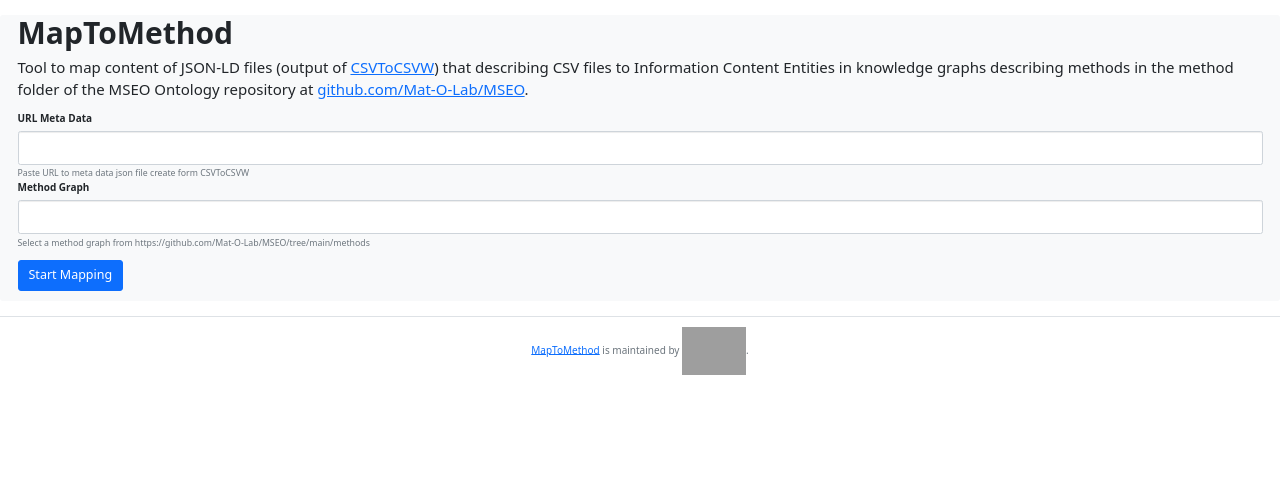
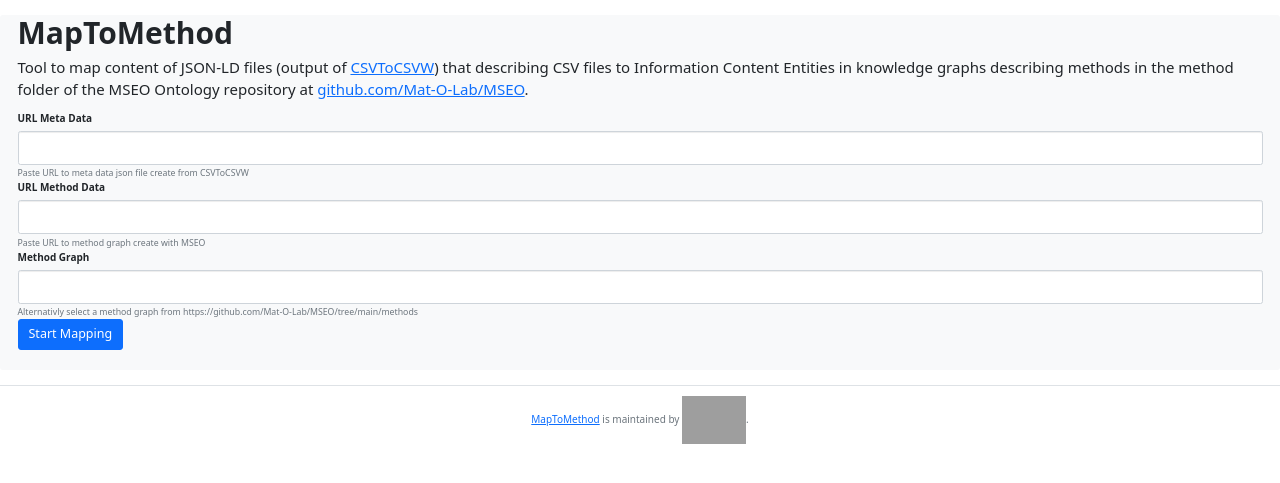
Before and after one commit to Mat-O-Lab/MapToMethod, a Flask app: page / in a window 1280 px wide. Shown: the part 64-547 px from the top of the page. Run offline with Flask 2, Linux system fonts and the light colour scheme; lists and menus that the app fills with data are empty; some libraries are stand-ins or nearby versions; grey boxes are pictures that could not be loaded.

Commit message:
added a method_url field to start_form, mseo_graph is loaded once on import of maptomethod module

```diff
--- a/app.py
+++ b/app.py
@@ -13,7 +13,7 @@ from sqlalchemy.dialects.postgresql import JSON
 
 from flask_wtf import FlaskForm
 from wtforms import URLField, SelectField, FieldList, FormField, StringField
-from wtforms.validators import DataRequired
+from wtforms.validators import DataRequired, Optional, URL
 #from source.chowlk.transformations import transform_ontology
 #from source.chowlk.utils import read_drawio_xml
 import xml.etree.ElementTree as ET
@@ -52,12 +52,14 @@ class User(db.Model):
     def __repr__(self) -> str:
         return super().__repr__()
 
-methods_dict=maptomethod.mseo_methods
+methods_dict=maptomethod.get_methods()
 #methods_dict={'DIN_EN_ISO_527': 'https://raw.githubusercontent.com/Mat-O-Lab/MSEO/main/methods/DIN_EN_ISO_527-3.drawio.ttl'}
 
 class StartForm(FlaskForm):
-    data_url = URLField('URL Meta Data', validators=[DataRequired()], description='Paste URL to meta data json file create form CSVToCSVW')
-    method_sel = SelectField('Method Graph', choices=[(v,k) for k,v in methods_dict.items()],description='Select a method graph from https://github.com/Mat-O-Lab/MSEO/tree/main/methods')
+    data_url = URLField('URL Meta Data', validators=[DataRequired(),URL()], description='Paste URL to meta data json file create from CSVToCSVW')
+    method_url = URLField('URL Method Data', validators=[Optional(),URL()], description='Paste URL to method graph create with MSEO')
+    method_sel = SelectField('Method Graph', choices=[(v,k) for k,v in methods_dict.items()],description='Alternativly select a method graph from https://github.com/Mat-O-Lab/MSEO/tree/main/methods')
+
 
 class SelectForm(FlaskForm):
     select = SelectField("Placeholder", default=(0, "None"),choices=[],validate_choice=False)
@@ -120,8 +122,16 @@ def create_mapper():
     #print(request.form)
     if start_form.validate_on_submit():
         # url valid now test if readable -metadata.json
+        data_url=start_form.data_url.data
+        print(start_form.method_url.data)
+        #if url to method graph provided use it if not use select widget
+        if start_form.method_url.data:
+            method_url=start_form.method_url.data
+        else:
+            method_url=start_form.method_sel.data
+
         try:
-            mapper=maptomethod.Mapper(data_url=start_form.data_url.data, method_url=start_form.method_sel.data)
+            mapper=maptomethod.Mapper(data_url=data_url, method_url=method_url)
         except (ValueError, TypeError) as err:
             flash(str(err))
         else:
@@ -171,8 +181,6 @@ def mappingfile():
         filename, file_data = maptomethod.Mapper(content['data_url'],content['method_url'], content['info_lines'], maplist=content['maplist'].items()).to_yaml()
         return jsonify({"filename": filename, "filedata": file_data})
 
-
-
 @app.errorhandler(500)
 def handle_500_error(e):
     return jsonify({"error": "Server error, review the input"}), 500
--- a/maptomethod.py
+++ b/maptomethod.py
@@ -48,6 +48,26 @@ sub_classes = prepareQuery(
 #github credatials
 #mseo_repo=github.Github().get_repo("Mat-O-Lab/MSEO")
 #res_repo=github.Github().get_repo("Mat-O-Lab/resources")
+
+mseo_graph=Graph()
+mseo_graph.parse(cco_url,format='turtle')
+mseo_graph.parse(str(mseo),format='xml')
+
+
+def get_ICE_classes():
+  InformtionContentEntity = URIRef("http://www.ontologyrepository.com/CommonCoreOntologies/InformationContentEntity")
+  #mseo_ICE=list(mseo.query(sub_classes, initBindings={'parent': InformtionContentEntity}, initNs={ 'mseo': mseo }))
+  g_ICE=list(mseo_graph.query(sub_classes, initBindings={'parent': InformtionContentEntity}, initNs={ 'cco': cco , 'mseo': mseo }))
+  ICE_classes=[result[0] for result in g_ICE]#+[result[0] for result in mseo_ICE]
+  return ICE_classes
+
+def get_temporal_region_classes():
+  TemporalRegionClass = URIRef("http://purl.obolibrary.org/obo/BFO_0000008")
+  #mseo_ICE=list(mseo.query(sub_classes, initBindings={'parent': InformtionContentEntity}, initNs={ 'mseo': mseo }))
+  g_TR=list(mseo_graph.query(sub_classes, initBindings={'parent': TemporalRegionClass}, initNs={ 'cco': cco , 'mseo': mseo }))
+  TR_classes=[result[0] for result in g_TR]#+[result[0] for result in mseo_ICE]
+  return TR_classes
+
 
 class Mapper:
     def __init__(self, data_url, method_url,ICEs=None,InfoLines=None,maplist=list()):
@@ -141,25 +161,3 @@ def get_mapping_output(data_url,method_url,map_list,infolines_dict):
     mapping_filename=data_url.split('/')[-1].split('-metadata')[0]+'-map.yaml'
     mapping_data=yaml.dump(result,Dumper=Dumper)
     return mapping_filename, mapping_data
-
-def get_ICE_classes():
-  g=Graph()
-  g.parse(cco_url,format='turtle')
-  #mseo = Graph()
-  g.parse(str(mseo),format='xml')
-  InformtionContentEntity = URIRef("http://www.ontologyrepository.com/CommonCoreOntologies/InformationContentEntity")
-  #mseo_ICE=list(mseo.query(sub_classes, initBindings={'parent': InformtionContentEntity}, initNs={ 'mseo': mseo }))
-  g_ICE=list(g.query(sub_classes, initBindings={'parent': InformtionContentEntity}, initNs={ 'cco': cco , 'mseo': mseo }))
-  ICE_classes=[result[0] for result in g_ICE]#+[result[0] for result in mseo_ICE]
-  return ICE_classes
-
-def get_temporal_region_classes():
-  g=Graph()
-  g.parse(cco_url,format='turtle')
-  #mseo = Graph()
-  g.parse(str(mseo),format='xml')
-  TemporalRegionClass = URIRef("http://purl.obolibrary.org/obo/BFO_0000008")
-  #mseo_ICE=list(mseo.query(sub_classes, initBindings={'parent': InformtionContentEntity}, initNs={ 'mseo': mseo }))
-  g_TR=list(g.query(sub_classes, initBindings={'parent': TemporalRegionClass}, initNs={ 'cco': cco , 'mseo': mseo }))
-  TR_classes=[result[0] for result in g_TR]#+[result[0] for result in mseo_ICE]
-  return TR_classes
--- a/templates/index.html
+++ b/templates/index.html
@@ -29,26 +29,23 @@
       </p>
       <form class='pb-3' method="post" action="{{ url_for('create_mapper') }}">
         <div class="mb-3">
-          {{ start_form.csrf_token }}
-          {{ start_form.data_url.label }}
-          {{ start_form.data_url(class="form-control", **{'aria-describedby': 'urlHelp'}) }}
-          <div id="urlHelp" class="form-text">{{ start_form.data_url.description }}</div>
+          {{ start_form.hidden_tag() }}
+          {% for item in start_form if item.widget.input_type != 'hidden' %}
+            {{ item.label}} {{ item(class="form-control") }}
             <div class="invalid-feedback">
-            {% if start_form.data_url.errors %}
+              {% if item.errors %}
                   <ul class="errors">
-                {% for error in start_form.data_url.errors %}
+                  {% for error in item.errors %}
                       <li>{{ error }}</li>
                   {% endfor %}
                   </ul>
               {% endif %}
             </div>
-          {{ start_form.method_sel.label }}
-          {{ start_form.method_sel(class="form-control", **{'aria-describedby': 'methodHelp'}) }}
-          <div id="methodHelp" class="form-text">{{ start_form.method_sel.description }}</div>
+            <div id="methodHelp" class="form-text">{{ item.description }}</div>
+        {% endfor %}
+        <button class="form-group btn btn-primary btn-lg" type="submit">Start Mapping</button>
         </div>
-        <button class="form-group btn btn-primary btn-lg" type="submit">Start Mapping</button>
       </form>
-
     </div>
     {% if mapping_form.items %}
     <div class="container-fluid collapse {% if mapping_form %} show {% endif %}" id="mappingForm">
```
Lines whose indentation alone changed are shown as unchanged.
